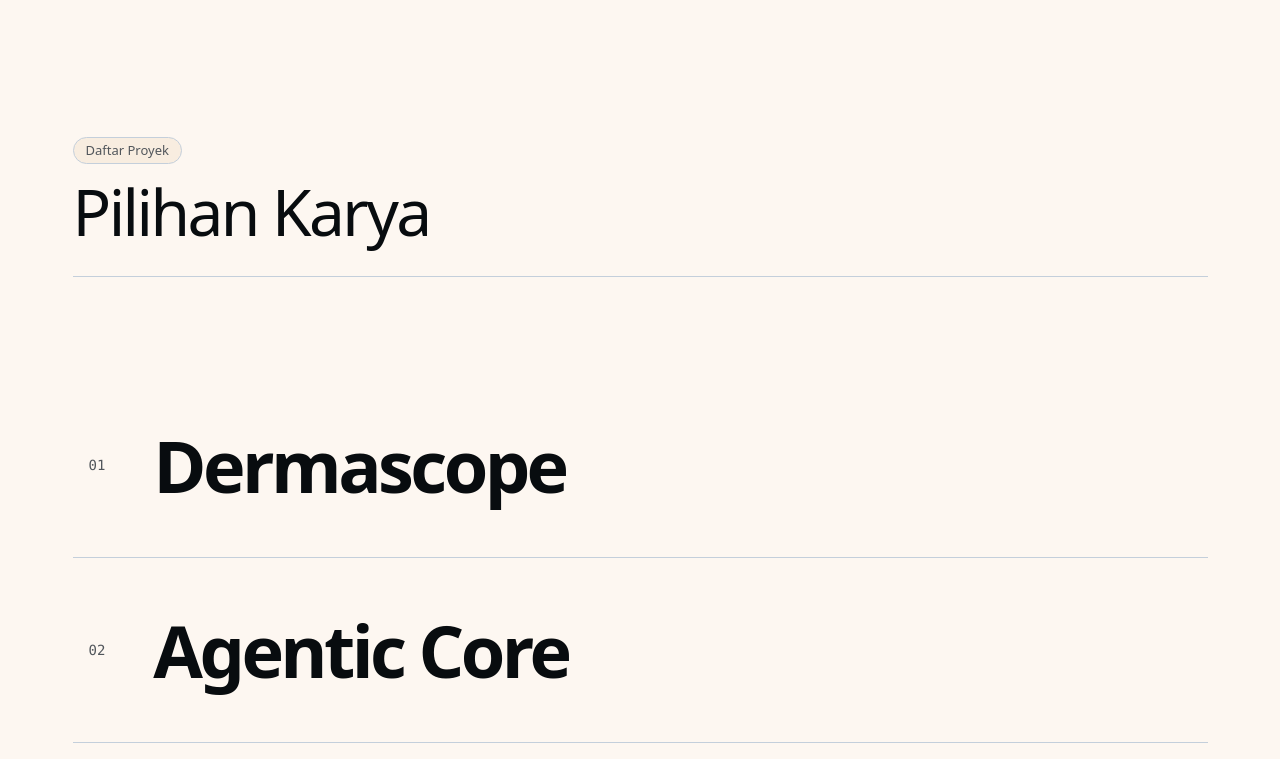
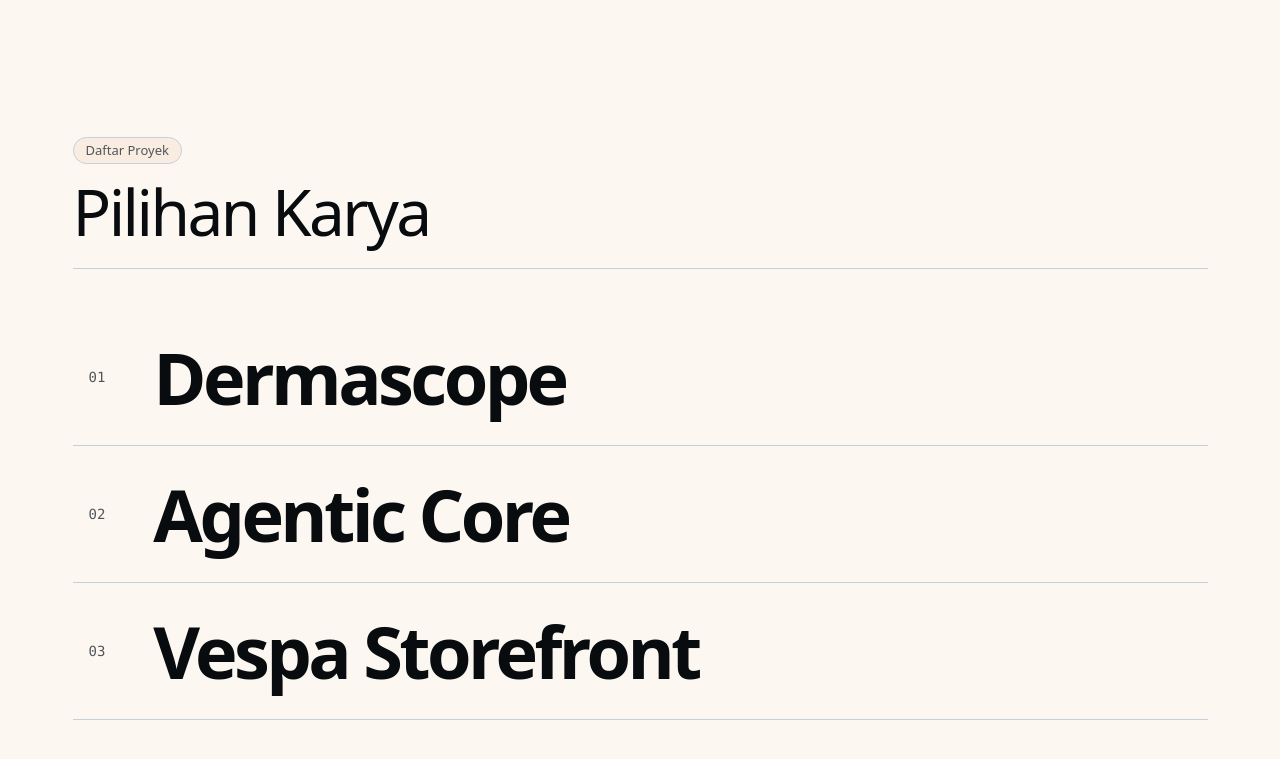
Before and after one commit to fatidaprilian/portofolio, a Vue app: page / in a window 1280 px wide. Shown: the part 1620-2379 px from the top of the page. Built offline with nearby package versions, Linux system fonts and the light colour scheme.

Commit message:
feat: add Works component with GSAP-powered cursor-follow image reveal effect

```diff
--- a/src/components/Works.vue
+++ b/src/components/Works.vue
@@ -48,7 +48,7 @@
 
 <template>
   <section id="works" class="section-container" aria-labelledby="works-heading">
-    <div class="mb-16 md:mb-24 flex flex-col md:flex-row md:items-end justify-between border-b border-[var(--hairline)] pb-8">
+    <div class="mb-8 md:mb-10 flex flex-col md:flex-row md:items-end justify-between border-b border-[var(--hairline)] pb-6">
       <div>
         <span class="pill-tag inline-block mb-4">{{ c.worksMeta }}</span>
         <h2 id="works-heading" class="display-section">{{ c.worksTitle }}</h2>
@@ -74,7 +74,7 @@
         :aria-label="`View details for ${project.title}`"
         data-cursor="hover"
       >
-        <div class="flex flex-col md:flex-row items-start md:items-center justify-between py-10 md:py-14 px-2 md:px-4 group-hover:px-8 transition-all duration-500 ease-[cubic-bezier(0.25,1,0.5,1)]">
+        <div class="flex flex-col md:flex-row items-start md:items-center justify-between py-5 md:py-8 px-2 md:px-4 group-hover:px-8 transition-all duration-500 ease-[cubic-bezier(0.25,1,0.5,1)]">
           <div class="flex flex-col md:flex-row md:items-center gap-4 md:gap-12 w-full md:w-auto">
             <span class="font-mono text-sm text-[var(--ink-muted)] font-medium">0{{ index + 1 }}</span>
             <h3 class="font-system text-4xl md:text-5xl lg:text-7xl font-bold tracking-tighter text-[var(--ink-primary)] group-hover:text-[var(--accent-blue)] transition-colors duration-300">
```
